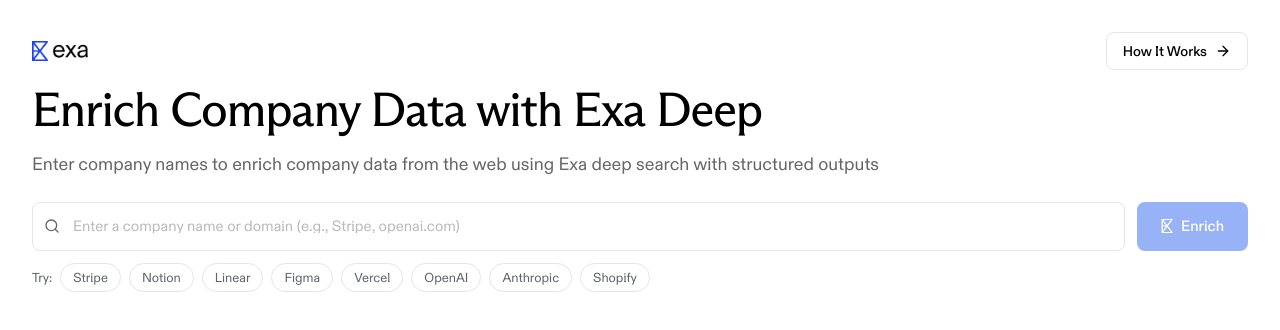
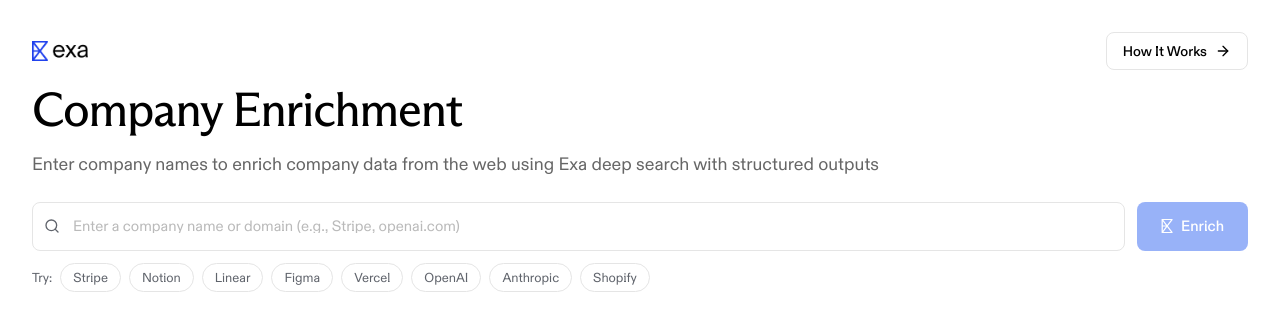
Before and after one commit to exa-labs/company-enrichment-demo, a Next.js app: page /enrichment-demo/visualization in a window 1280 px wide. Shown: the top 330 px of the page. Built offline with nearby package versions, Linux system fonts and the light colour scheme.

Commit message:
fix: change title to 'Company Enrichment'
Co-Authored-By: jonah@exa.ai <jonah@exa.ai>

```diff
--- a/src/app/visualization/page.tsx
+++ b/src/app/visualization/page.tsx
@@ -20,7 +20,7 @@ export default function Visualization() {
   return (
     <div className="min-h-screen bg-white">
       <PageHeader
-        title="Enrich Company Data with Exa Deep"
+        title="Company Enrichment"
         subtitle="Enter company names to enrich company data from the web using Exa deep search with structured outputs"
         rightContent={<HowItWorksButton />}
       />
```
